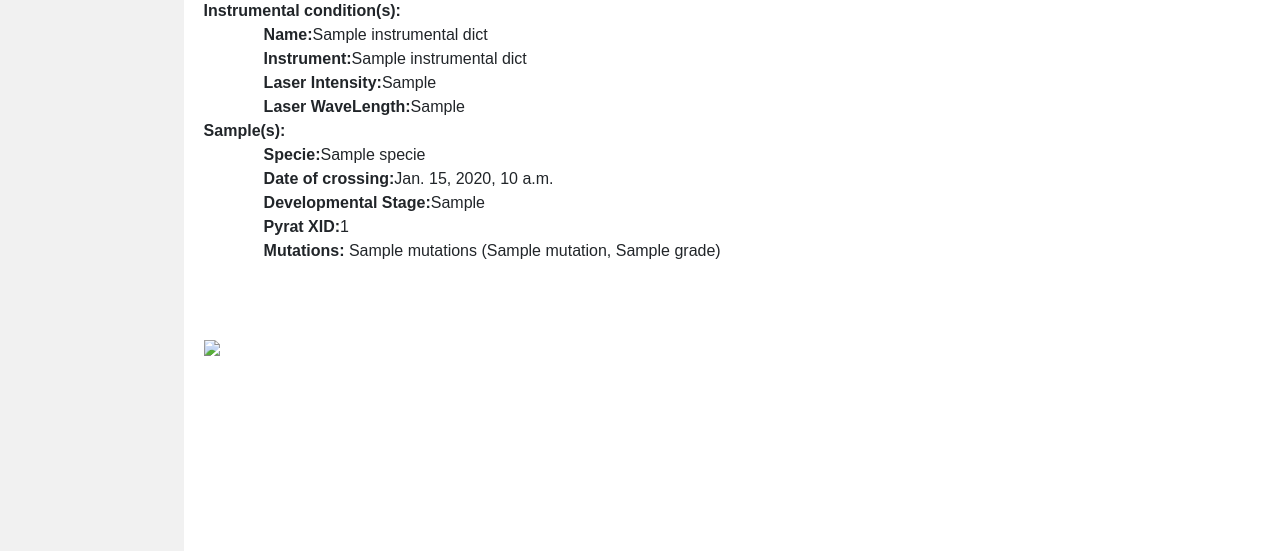
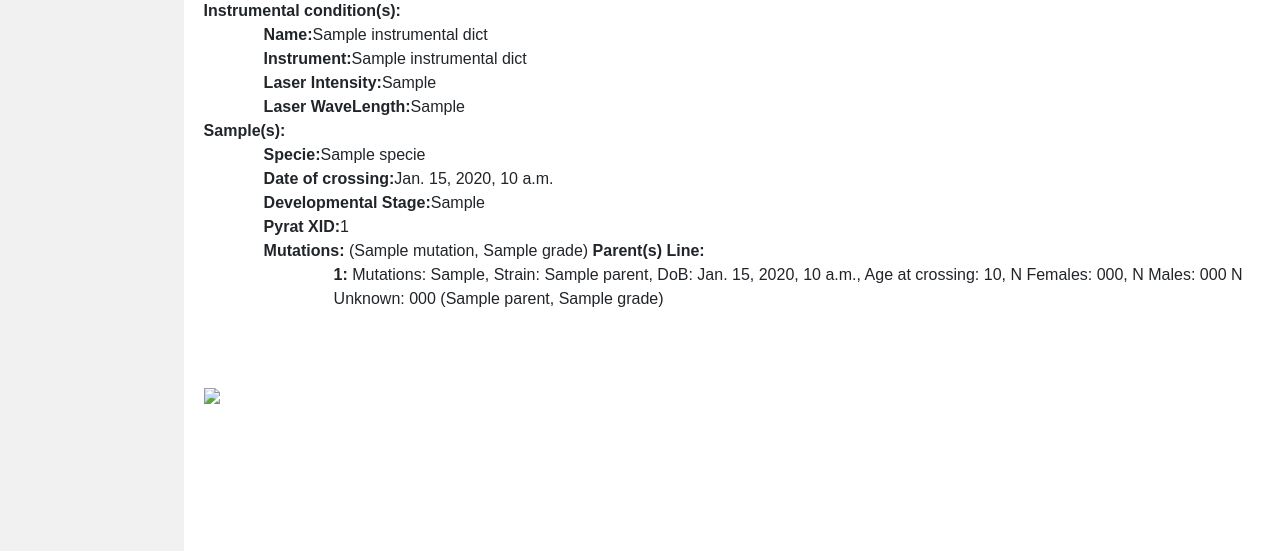
Before and after one commit to EPFL-TOP/singleCell_catalog, a Django app: template templates/segmentation/index.html in a window 1280 px wide. Shown: the part 1055-1606 px from the top of the page. Run offline with Django 3.2, Linux system fonts and the light colour scheme; the template is opened without the code that fills it: most values are stand-ins (such as "Sample title", 1, 10 or a date in 2020).

Commit message:
generic commit

```diff
--- a/templates/segmentation/index.html
+++ b/templates/segmentation/index.html
@@ -155,10 +155,19 @@
         <strong>Date of crossing:</strong>{{i.date_of_crossing}}  </br>
         <strong>Developmental Stage:</strong>{{i.developmental_stage}}  </br>
         <strong>Pyrat XID:</strong>{{i.pyrat_crossing_id}}  </br>
-        <strong>Mutations:</strong> {{i.mutations}}
+        <strong>Mutations:</strong>
         {% for j in i.mutations  %}
           ({{j.name}}, {{j.grade}})
         {% endfor %}
+        <strong>Parent(s) Line:</strong>
+        <div style="margin-left:70px;margin-top:0px">
+        {% for j in i.parents  %}
+          <strong>{{forloop.counter}}:</strong> Mutations: {{j.mutation_grade}}, Strain: {{j.strain_name}},
+          DoB: {{j.date_of_birth}}, Age at crossing: {{j.age_at_crossing}}, N Females: {{j.number_of_female}},
+           N Males: {{j.number_of_male}} N Unknown: {{j.number_of_unknown}}
+          ({{j.name}}, {{j.grade}})
+        {% endfor %}
+        </div>
 
         {% if forloop.counter != sample_dict|length %}<hr style="width: 100px;margin-left: 0;">{% endif %}
 
```
